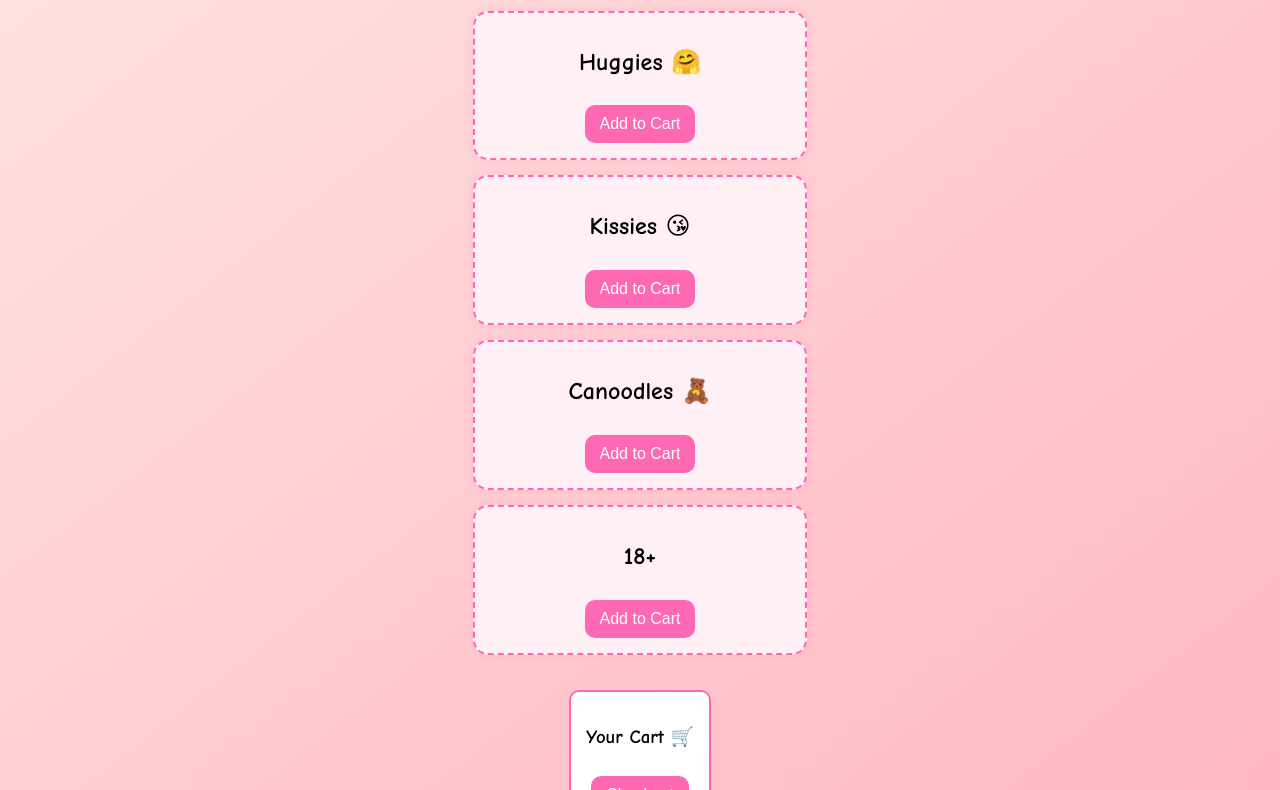
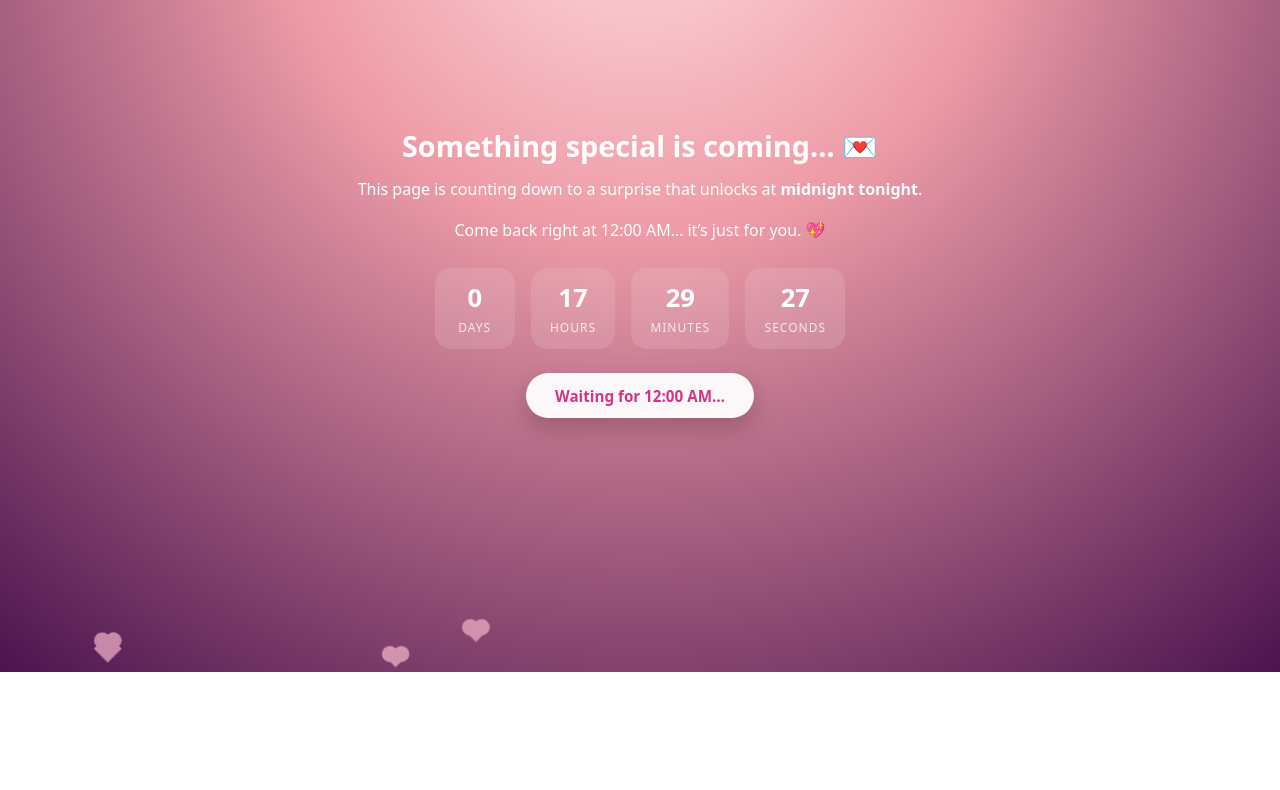
Before and after one commit to pisour/kalinababy, a plain HTML site: page index.html in a window 1280 px wide. Shown: the part 128-918 px from the top of the page. After the commit the page ends 800 px from the top, so only its background shows below. Drawn offline with Linux system fonts and the light colour scheme.

Commit message:
Add files via upload

```diff
--- a/index.html
+++ b/index.html
@@ -2,150 +2,329 @@
 <html lang="en">
 <head>
   <meta charset="UTF-8" />
-  <meta name="viewport" content="width=device-width, initial-scale=1.0"/>
-  <title>Love Shop 💝</title>
+  <title>Happy Anniversary ❤️</title>
+  <meta name="viewport" content="width=device-width, initial-scale=1.0" />
   <style>
+    * {
+      box-sizing: border-box;
+      margin: 0;
+      padding: 0;
+      font-family: system-ui, -apple-system, BlinkMacSystemFont, "Segoe UI", sans-serif;
+    }
+
     body {
-      font-family: 'Comic Sans MS', cursive, sans-serif;
-      background: linear-gradient(to bottom right, #ffe4e1, #ffb6c1);
+      min-height: 100vh;
+      display: flex;
+      align-items: center;
+      justify-content: center;
+      background: radial-gradient(circle at top, #ffdde1 0%, #ee9ca7 35%, #4b134f 100%);
+      color: #fff;
+      overflow: hidden;
+    }
+
+    .hidden {
+      display: none !important;
+    }
+
+    .container {
       text-align: center;
-      padding: 30px;
+      padding: 2rem;
+      max-width: 800px;
     }
 
     h1 {
-      color: #d6336c;
-      font-size: 2.5rem;
+      font-size: 2.8rem;
+      margin-bottom: 1rem;
     }
 
-    .item {
-      background-color: #fff0f5;
-      border: 2px dashed #ff69b4;
-      padding: 15px;
-      margin: 15px auto;
-      max-width: 300px;
-      border-radius: 15px;
-      box-shadow: 0 0 10px rgba(255,105,180,0.2);
+    h2 {
+      font-size: 1.8rem;
+      margin-bottom: 0.75rem;
     }
 
-    button {
-      background-color: #ff69b4;
-      color: white;
-      border: none;
-      padding: 10px 15px;
-      margin-top: 10px;
-      border-radius: 10px;
-      cursor: pointer;
+    p {
       font-size: 1rem;
+      line-height: 1.6;
+      margin-bottom: 1rem;
     }
 
-    #cart {
-      margin-top: 20px;
-      background-color: #fff;
-      padding: 15px;
-      border-radius: 10px;
-      border: 2px solid #ff69b4;
-      display: inline-block;
+    .highlight {
+      font-weight: 600;
     }
 
-    #message {
-      font-size: 1.5rem;
-      color: #d6336c;
-      margin-top: 20px;
-      display: none;
+    /* Countdown styles */
+    #countdown {
+      display: flex;
+      justify-content: center;
+      gap: 1rem;
+      margin-top: 1.5rem;
+      flex-wrap: wrap;
+    }
+
+    .time-box {
+      background: rgba(255, 255, 255, 0.12);
+      padding: 0.75rem 1.2rem;
+      border-radius: 1rem;
+      min-width: 80px;
+      backdrop-filter: blur(6px);
+    }
+
+    .time-box span.value {
+      display: block;
+      font-size: 1.6rem;
+      font-weight: 700;
+    }
+
+    .time-box span.label {
+      font-size: 0.75rem;
+      text-transform: uppercase;
+      letter-spacing: 1px;
+      opacity: 0.8;
+    }
+
+    /* Button style */
+    .btn {
+      display: inline-block;
+      margin-top: 1.5rem;
+      padding: 0.8rem 1.8rem;
+      border-radius: 999px;
+      border: none;
+      background: rgba(255, 255, 255, 0.95);
+      color: #d63384;
+      font-weight: 600;
+      cursor: default;
+      text-decoration: none;
+      box-shadow: 0 10px 25px rgba(0, 0, 0, 0.2);
+      font-size: 0.95rem;
+    }
+
+    /* Anniversary screen styling */
+    #anniversary-screen h1 {
+      font-size: 3rem;
+    }
+
+    .script {
+      font-family: "Brush Script MT", "Lucida Handwriting", cursive;
+      font-size: 2.3rem;
+      margin-bottom: 0.5rem;
+    }
+
+    .card {
+      background: rgba(255, 255, 255, 0.14);
+      border-radius: 1.5rem;
+      padding: 1.75rem;
+      margin-top: 1.5rem;
+      box-shadow: 0 15px 30px rgba(0, 0, 0, 0.2);
+      backdrop-filter: blur(10px);
+      text-align: left;
+    }
+
+    .card p {
+      margin-bottom: 0.75rem;
+      font-size: 0.98rem;
+    }
+
+    .signature {
+      margin-top: 1.25rem;
+      font-style: italic;
+      text-align: right;
+    }
+
+    /* Floating hearts animation */
+    .heart {
+      position: fixed;
+      width: 18px;
+      height: 18px;
+      background: #ffbfd2;
+      transform: rotate(45deg);
+      animation: floatUp 8s linear infinite;
+      opacity: 0.85;
+      z-index: -1;
+    }
+
+    .heart::before,
+    .heart::after {
+      content: "";
+      position: absolute;
+      width: 18px;
+      height: 18px;
+      background: #ffbfd2;
+      border-radius: 50%;
+    }
+
+    .heart::before {
+      top: -9px;
+      left: 0;
+    }
+
+    .heart::after {
+      left: -9px;
+      top: 0;
+    }
+
+    @keyframes floatUp {
+      0% {
+        transform: translateY(100vh) rotate(45deg) scale(0.7);
+        opacity: 0;
+      }
+      20% {
+        opacity: 1;
+      }
+      100% {
+        transform: translateY(-10vh) rotate(45deg) scale(1.1);
+        opacity: 0;
+      }
+    }
+
+    @media (max-width: 600px) {
+      h1 {
+        font-size: 2.2rem;
+      }
+      #anniversary-screen h1 {
+        font-size: 2.4rem;
+      }
+      .card {
+        text-align: left;
+      }
     }
   </style>
 </head>
 <body>
-  <h1>Welcome to the Love Shop 💕</h1>
+  <!-- BEFORE MIDNIGHT: Countdown / teaser screen -->
+  <div id="countdown-screen" class="container">
+    <h2>Something special is coming… 💌</h2>
+    <p>
+      This page is counting down to a surprise that unlocks at
+      <span class="highlight">midnight tonight</span>.
+    </p>
+    <p>Come back right at 12:00 AM… it’s just for you. 💖</p>
 
-  <div class="item">
-    <h2>Huggies 🤗</h2>
-    <button onclick="addToCart('Huggies 🤗')">Add to Cart</button>
+    <div id="countdown">
+      <div class="time-box">
+        <span class="value" id="days">0</span>
+        <span class="label">Days</span>
+      </div>
+      <div class="time-box">
+        <span class="value" id="hours">0</span>
+        <span class="label">Hours</span>
+      </div>
+      <div class="time-box">
+        <span class="value" id="minutes">0</span>
+        <span class="label">Minutes</span>
+      </div>
+      <div class="time-box">
+        <span class="value" id="seconds">0</span>
+        <span class="label">Seconds</span>
+      </div>
+    </div>
+
+    <button class="btn" disabled>
+      Waiting for 12:00 AM…
+    </button>
   </div>
 
-  <div class="item">
-    <h2>Kissies 😘</h2>
-    <button onclick="addToCart('Kissies 😘')">Add to Cart</button>
+  <!-- AFTER MIDNIGHT: Full anniversary page -->
+  <div id="anniversary-screen" class="container hidden">
+    <div class="script">To my love,</div>
+    <h1>Happy Anniversary ❤️</h1>
+    <p>
+      Today is our day. I’m so grateful that somehow, out of everyone in this world,
+      I get to call <span class="highlight">you</span> mine.
+    </p>
+
+    <div class="card">
+      <h2>What you mean to me</h2>
+      <p>
+        You are my safe place, my favourite notification, my calm and my chaos,
+        all wrapped into one person. With you, the ordinary moments feel special,
+        and the hard days feel lighter.
+      </p>
+      <p>
+        Thank you for your patience, your kindness, your laughs, your late-night
+        talks, and the way you understand me even when I don’t say anything at all.
+      </p>
+      <p>
+        I don’t know what the future holds in detail, but I know the one thing I’m
+        sure of: I want you in it, always.
+      </p>
+
+      <h2>My little promise to you</h2>
+      <p>
+        I promise to keep choosing you every single day. To support your dreams,
+        to listen when you speak, to make you feel loved, seen, and cherished—
+        not just on our anniversary, but on all the quiet days in between.
+      </p>
+      <p>
+        I’ll keep working on myself, not just for me, but for us. So that the
+        person standing next to you is someone you can always be proud of.
+      </p>
+
+      <p class="signature">
+        With all my love,<br />
+        <span class="highlight">[Your Name]</span> 💞
+      </p>
+    </div>
   </div>
 
-  <div class="item">
-    <h2>Canoodles 🧸</h2>
-    <button onclick="addToCart('Canoodles 🧸')">Add to Cart</button>
-  </div>
+  <script>
+    // === 1. Set target: midnight tonight (local time) ===
+    const now = new Date();
+    // Midnight TONIGHT (00:00 of the next calendar day)
+    const targetDate = new Date(now.getFullYear(), now.getMonth(), now.getDate() + 1, 0, 0, 0, 0);
 
-  <div class="item">
-    <h2>18+</h2>
-    <button onclick="addToCart('18+')">Add to Cart</button>
-  </div>
+    const countdownScreen = document.getElementById("countdown-screen");
+    const anniversaryScreen = document.getElementById("anniversary-screen");
 
-  <div id="cart">
-    <h3>Your Cart 🛒</h3>
-    <ul id="cart-items"></ul>
-    <button onclick="checkout()">Checkout</button>
-  </div>
+    const daysEl = document.getElementById("days");
+    const hoursEl = document.getElementById("hours");
+    const minutesEl = document.getElementById("minutes");
+    const secondsEl = document.getElementById("seconds");
 
-  <div id="message"> Your courier is out for delivery! 💌</div>
+    function updateCountdown() {
+      const now = new Date();
+      const diff = targetDate - now;
 
- <!-- Firebase SDKs -->
-<script src="https://www.gstatic.com/firebasejs/10.12.2/firebase-app.js"></script>
-<script src="https://www.gstatic.com/firebasejs/10.12.2/firebase-database.js"></script>
-<script>
-  // Your Firebase config
-  const firebaseConfig = {
-    apiKey: "AIzaSyAARivGHE52grbs5cJyzOGIzcIYqR1inq0",
-    authDomain: "love-shop-aed8a.firebaseapp.com",
-    databaseURL: "https://love-shop-aed8a-default-rtdb.asia-southeast1.firebasedatabase.app",
-    projectId: "love-shop-aed8a",
-    storageBucket: "love-shop-aed8a.firebasestorage.app",
-    messagingSenderId: "378986635593",
-    appId: "1:378986635593:web:674b39361ec64b2a687a98",
-    measurementId: "G-QGJW8JQLEP"
-  };
+      if (diff <= 0) {
+        // Time reached: show anniversary screen
+        countdownScreen.classList.add("hidden");
+        anniversaryScreen.classList.remove("hidden");
+        return;
+      }
 
-  // Initialize Firebase
-  firebase.initializeApp(firebaseConfig);
-  const db = firebase.database();
+      const totalSeconds = Math.floor(diff / 1000);
+      const days = Math.floor(totalSeconds / (3600 * 24));
+      const hours = Math.floor((totalSeconds % (3600 * 24)) / 3600);
+      const minutes = Math.floor((totalSeconds % 3600) / 60);
+      const seconds = totalSeconds % 60;
 
-  // Cart logic
-  const cartItems = [];
-
-  window.addToCart = function(item) {
-    cartItems.push(item);
-    updateCartDisplay();
-  }
-
-  function updateCartDisplay() {
-    const cartList = document.getElementById("cart-items");
-    cartList.innerHTML = "";
-    cartItems.forEach((item, index) => {
-      const li = document.createElement("li");
-      li.textContent = `${index + 1}. ${item}`;
-      cartList.appendChild(li);
-    });
-  }
-
-  window.checkout = function() {
-    if (cartItems.length === 0) {
-      alert("Your cart is empty, my love!");
-      return;
+      daysEl.textContent = days;
+      hoursEl.textContent = String(hours).padStart(2, "0");
+      minutesEl.textContent = String(minutes).padStart(2, "0");
+      secondsEl.textContent = String(seconds).padStart(2, "0");
     }
 
-    // Save the cart to Firebase
-    const orderRef = db.ref('orders').push();
-    orderRef.set({
-      items: cartItems,
-      timestamp: new Date().toISOString()
-    })
-    .then(() => {
-      document.getElementById("message").style.display = "block";
-      document.getElementById("cart-items").innerHTML = "";
-      cartItems.length = 0;
-      alert("Order sent! 💌");
-    })
-    .catch((error) => {
-      alert("Error sending order: " + error.message);
-    });
-  }
-</script>
+    // Initial check (if she opens after midnight, it will go straight to anniversary)
+    updateCountdown();
+    const timer = setInterval(updateCountdown, 1000);
+
+    // === 2. Create floating hearts in the background ===
+    function createHeart() {
+      const heart = document.createElement("div");
+      heart.classList.add("heart");
+      const size = Math.random() * 12 + 10; // 10–22 px
+      heart.style.width = size + "px";
+      heart.style.height = size + "px";
+      heart.style.left = Math.random() * 100 + "vw";
+      heart.style.animationDuration = Math.random() * 4 + 6 + "s";
+
+      document.body.appendChild(heart);
+
+      setTimeout(() => {
+        heart.remove();
+      }, 12000);
+    }
+
+    setInterval(createHeart, 700);
+  </script>
 </body>
 </html>
```
